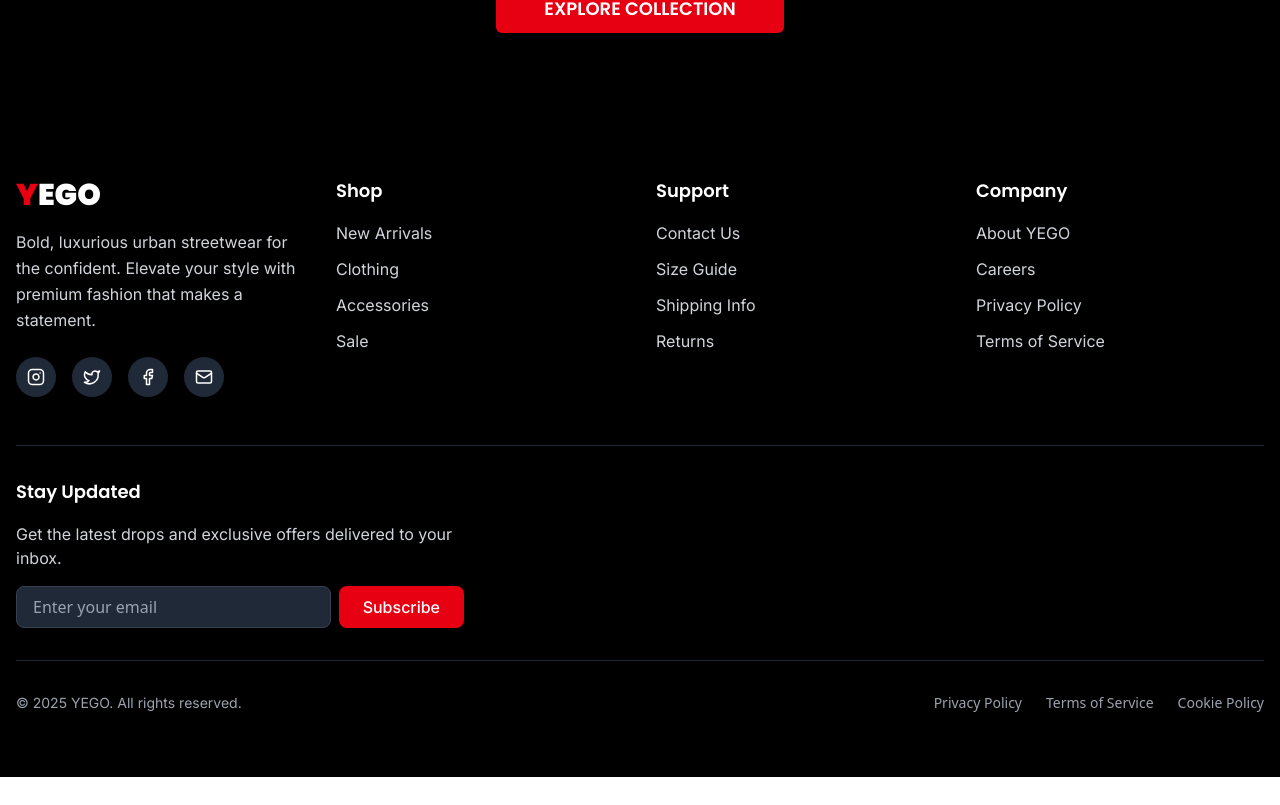
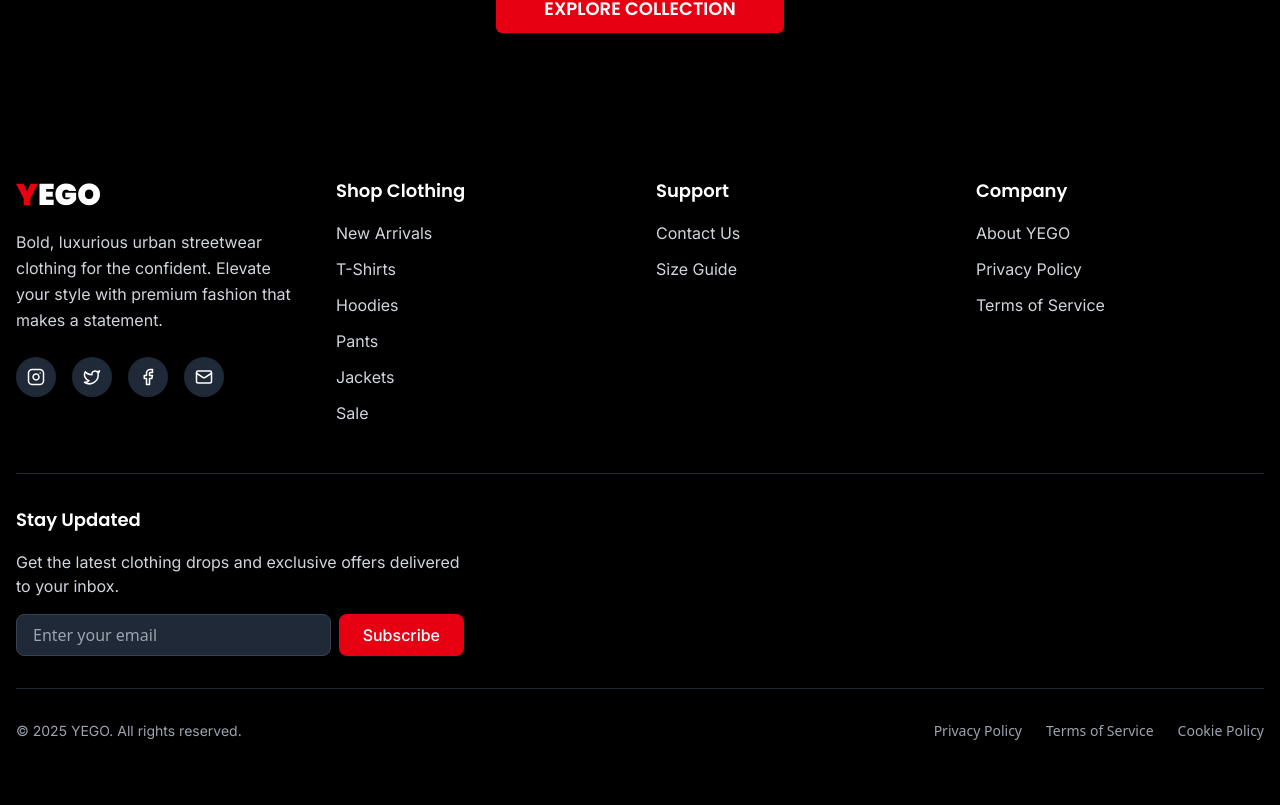
Before and after one commit to judeotine/yego, a React (Vite) app: page / in a window 1280 px wide. Shown: the part 2423-3228 px from the top of the page. Before the commit the page ends 3200 px from the top, so only its background shows below. Built offline with nearby package versions, Linux system fonts and the light colour scheme.

Commit message:
Update Footer component with new navigation links and styling

```diff
--- a/src/components/layout/Footer.tsx
+++ b/src/components/layout/Footer.tsx
@@ -6,12 +6,14 @@ import { Instagram, Twitter, Facebook, Mail } from 'lucide-react';
 const Footer = () => {
   const footerSections = [
     {
-      title: 'Shop',
+      title: 'Shop Clothing',
       links: [
-        { name: 'New Arrivals', href: '/shop?category=new' },
-        { name: 'Clothing', href: '/shop?category=clothing' },
-        { name: 'Accessories', href: '/shop?category=accessories' },
-        { name: 'Sale', href: '/shop?category=sale' },
+        { name: 'New Arrivals', href: '/shop/new' },
+        { name: 'T-Shirts', href: '/shop/tshirts' },
+        { name: 'Hoodies', href: '/shop/hoodies' },
+        { name: 'Pants', href: '/shop/pants' },
+        { name: 'Jackets', href: '/shop/jackets' },
+        { name: 'Sale', href: '/shop/sale' },
       ],
     },
     {
@@ -19,15 +21,12 @@ const Footer = () => {
       links: [
         { name: 'Contact Us', href: '/contact' },
         { name: 'Size Guide', href: '/size-guide' },
-        { name: 'Shipping Info', href: '/shipping' },
-        { name: 'Returns', href: '/returns' },
       ],
     },
     {
       title: 'Company',
       links: [
         { name: 'About YEGO', href: '/about' },
-        { name: 'Careers', href: '/careers' },
         { name: 'Privacy Policy', href: '/privacy' },
         { name: 'Terms of Service', href: '/terms' },
       ],
@@ -58,7 +57,7 @@ const Footer = () => {
                 <span className="text-yego-red">Y</span>EGO
               </h2>
               <p className="text-gray-300 font-inter leading-relaxed mb-6">
-                Bold, luxurious urban streetwear for the confident. Elevate your style with premium fashion that makes a statement.
+                Bold, luxurious urban streetwear clothing for the confident. Elevate your style with premium fashion that makes a statement.
               </p>
             </motion.div>
 
@@ -117,7 +116,7 @@ const Footer = () => {
               Stay Updated
             </h3>
             <p className="text-gray-300 font-inter mb-4">
-              Get the latest drops and exclusive offers delivered to your inbox.
+              Get the latest clothing drops and exclusive offers delivered to your inbox.
             </p>
             <div className="flex gap-2">
               <input
```
